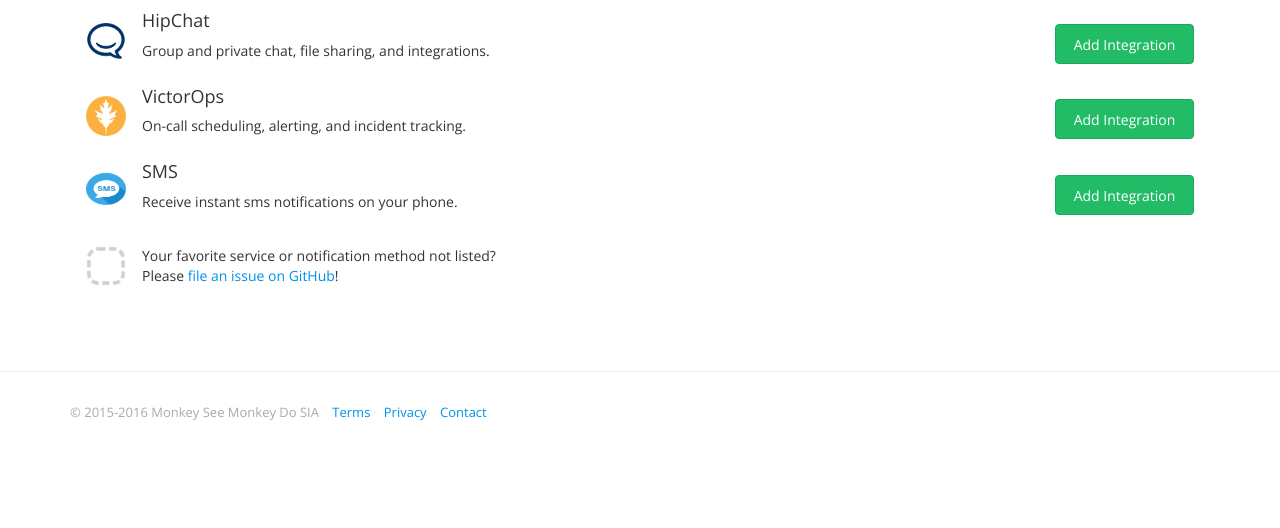
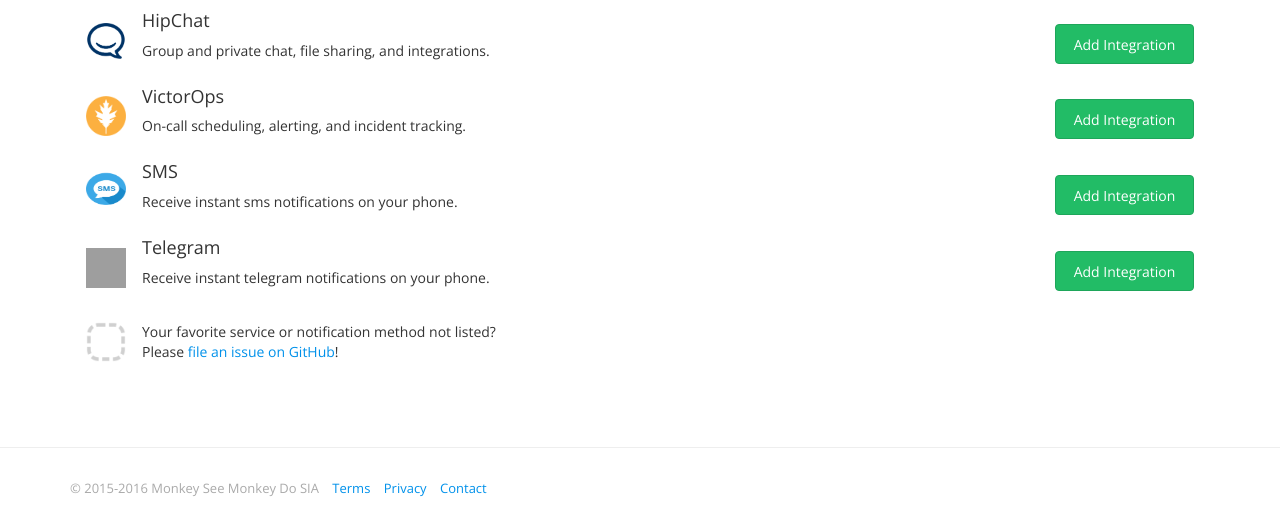
Before and after one commit to andela/healthchecks-apollo, a Django app: page /integrations/ in a window 1280 px wide. Shown: the part 560-1088 px from the top of the page. Before the commit the page ends 981 px from the top, so only its background shows below. Run offline with Django 3.2, Linux system fonts and the light colour scheme; the visitor is signed in with stand-in values (Sample User, id 1); data comes from the database, SQL or seed files in the repository; data that the repository does not hold is empty; parts of the project's set-up code (start-up, migrations or seed data) failed here and were passed over; some libraries are stand-ins or nearby versions; grey boxes are pictures that could not be loaded.

Commit message:
[Feature #152588129] adds telegram option

```diff
--- a/templates/front/channels.html
+++ b/templates/front/channels.html
@@ -35,6 +35,7 @@
             {% if ch.kind == "po" %} Pushover {% endif %}
             {% if ch.kind == "victorops" %} VictorOps {% endif %}
             {% if ch.kind == "sms" %} Sms {% endif %}
+            {% if ch.kind == "telegram" %} Telegram {% endif %}
             {% if ch.kind == "pushbullet" %} Pushbullet {% endif %}
             </td>
             <td class="value-cell">
@@ -189,6 +190,15 @@
 
             <a href="{% url 'hc-add-sms' %}" class="btn btn-primary">Add Integration</a>
         </li>
+        <li>
+            <img src="{% static 'img/integrations/tg_logo.png' %}"
+                class="icon" alt="VictorOps icon" />
+
+            <h2>Telegram</h2>
+            <p>Receive instant telegram notifications on your phone.</p>
+
+            <a href="{% url 'hc-add-telegram' %}" class="btn btn-primary">Add Integration</a>
+        </li>
         {% if enable_pushbullet %}
         <li>
             <img src="{% static 'img/integrations/pushbullet.png' %}"
```
